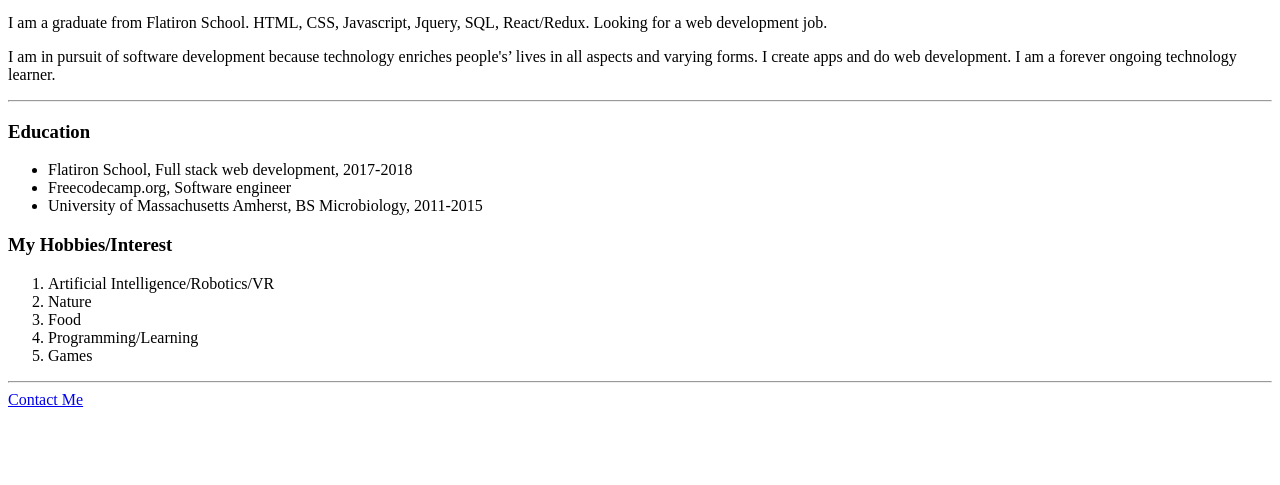
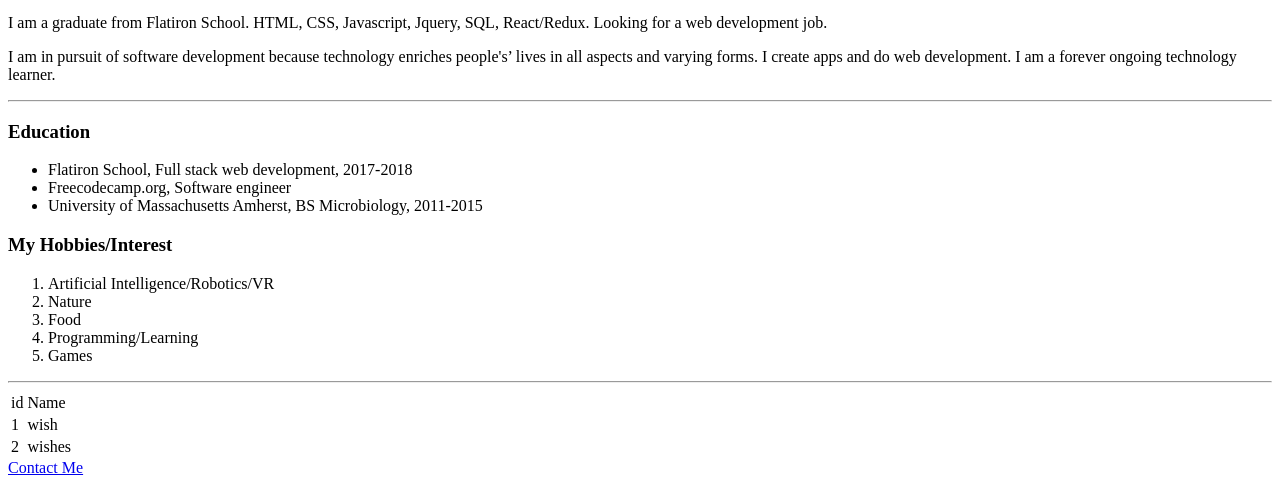
Before and after one commit to illusioninlost/personal-web, a plain HTML site: page index.html in a window 1280 px wide. Shown: the part 322-807 px from the top of the page. Drawn offline with Linux system fonts and the light colour scheme.

Commit message:
table practice

```diff
--- a/index.html
+++ b/index.html
@@ -28,6 +28,25 @@
     <li>Games</li>
   </ol>
   <hr>
+  <table>
+    <thead>
+      <tr>
+        <td>id</td>
+        <td>Name</td>
+      </tr>
+    </thead>
+    <tbody>
+      <tr>
+        <td>1</td>
+        <td>wish</td>
+      </tr>
+      <tr>
+        <td>2</td>
+        <td>wishes</td>
+      </tr>
+    </tbody>
+
+  </table>
   <a href="contact.html">Contact Me</a>
 </body>
 
```
